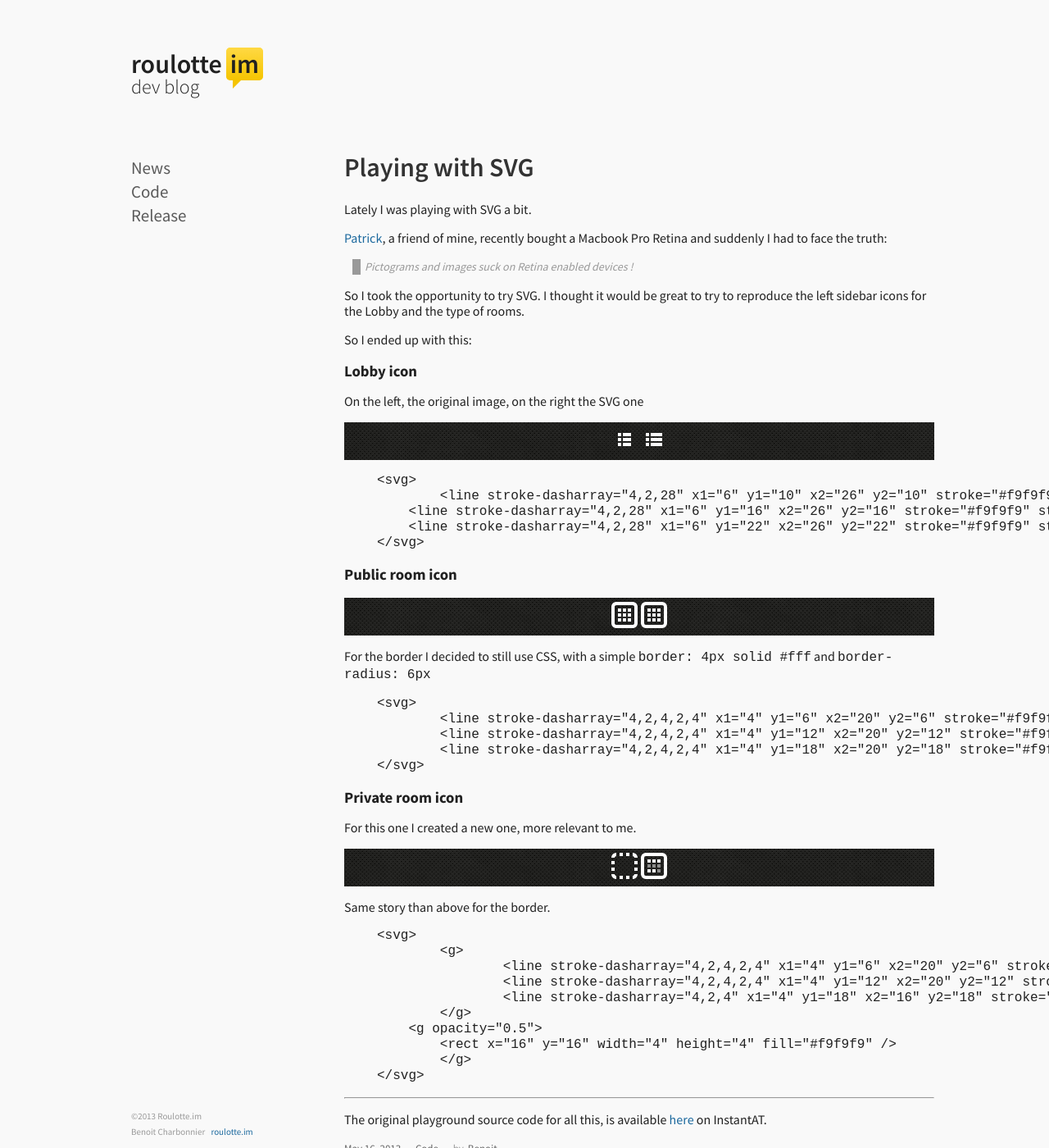
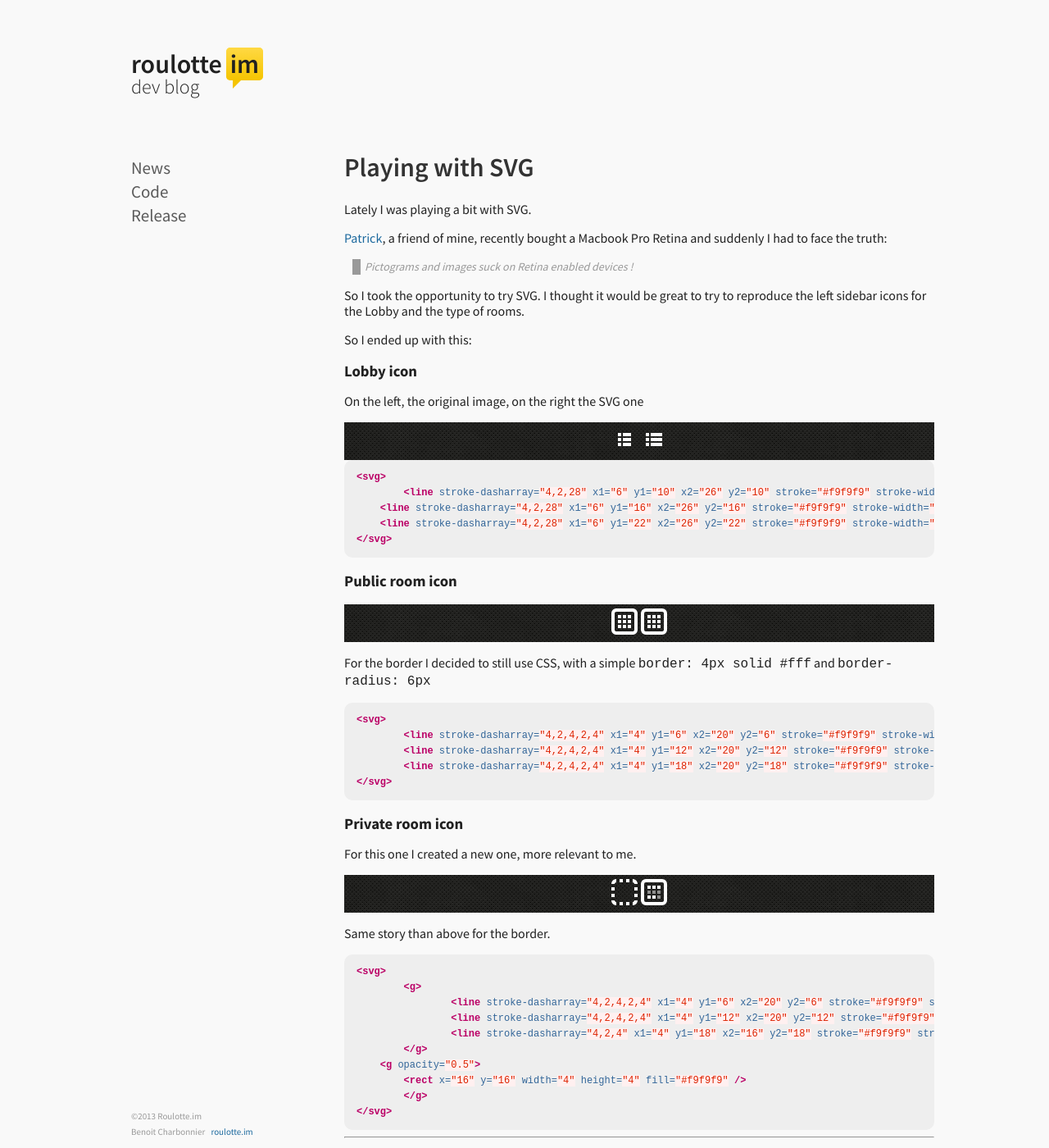
Before and after one commit to minni-im/minni-im.github.io, a Jekyll site: the page built from _posts/2013-05-16-playing-with-svg.md, in a window 1280 px wide and 1400 px high. Shown: the whole window at 82% size. Built offline with Jekyll 4.4.1, drawn with Linux system fonts in a browser that asks for light colours; Markdown is read by kramdown in place of the engine named in the settings; comment, search, counter and statistics services are not loaded.

Commit message:
Adding pygments.css to highlight code snippets

```diff
--- a/_layouts/layout.html
+++ b/_layouts/layout.html
@@ -11,6 +11,7 @@
         <link rel="alternate" type="application/rss+xml" href="/atom.xml" />
 
         <link href='http://fonts.googleapis.com/css?family=Source+Sans+Pro:300,400,600,700&subset=latin,latin-ext' rel='stylesheet' type='text/css'>
+        <link rel="stylesheet" href="/css/pygments.css">
         <link rel="stylesheet" href="/css/roulotte.css">
         <script type="text/javascript" src="/js/jquery-1.8.3.min.js"></script>
     </head>
--- a/_posts/2013-05-16-playing-with-svg.md
+++ b/_posts/2013-05-16-playing-with-svg.md
@@ -5,7 +5,7 @@ categories: code
 ---
 
 <!-- excerpt start -->
-Lately I was playing with SVG a bit.
+Lately I was playing a bit with SVG.
 
 [Patrick](http://twitter.com/patrickbrosset), a friend of mine, recently bought a Macbook Pro Retina
 and suddenly I had to face the truth:
```
